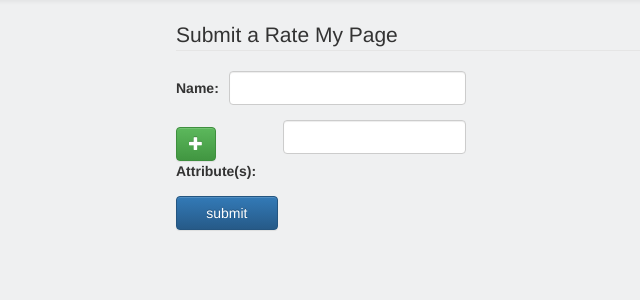
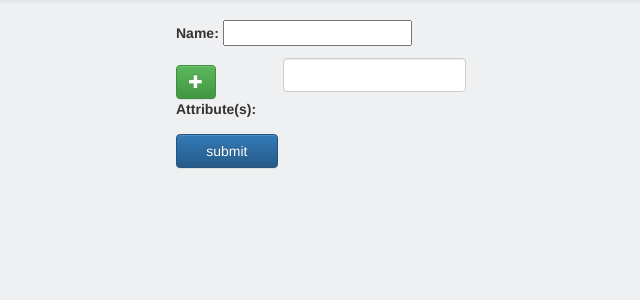
Before and after one commit to ryanchristopherwong8/RateMyBlank, a Django app: template src/templates/submit_ratedmodel.html in a window 1280 px wide. Shown: the part 52-352 px from the top of the page, without its empty margins (159-799 px from the left). Run offline with Django 3.2, Linux system fonts and the light colour scheme; the template is opened without the code that fills it: values that come from a table or form of the project are taken from there, others are empty; some libraries are stand-ins or nearby versions.

Commit message:
Refactor ratedmodel form and implement basic framework for adding a review
- views will now contain modelForm
- view.create will display form if request != Post
- view.create will add model from form if request == Post

```diff
--- a/RateMyBlank/urls.py
+++ b/RateMyBlank/urls.py
@@ -12,8 +12,7 @@ urlpatterns = patterns('',
 
     url(r'^admin/', include(admin.site.urls)),
     url(r'^$', ratedmodelview.index, name='index'),
-    url(r'^ratedmodel/submit/$', ratedmodelview.submit, name='ratedmodelsubmit'),
-    url(r'^ratedmodel/submit/create/$', ratedmodelview.create, name='ratedmodelcreate'),
+    url(r'^ratedmodel/create/$', ratedmodelview.create, name='ratedmodelcreate'),
     url(r'^(?P<ratedModelName>[-\w]+)/(?P<ratedModelId>[-\w]+)/$', ratedmodelview.show, name='ratedmodelshow'),
     url(r'^(?P<ratedModelName>[-\w]+)/(?P<ratedModelId>[-\w]+)/(?P<ratedObjectName>[-\w]+)/(?P<ratedObjectId>[-\w]+)/', ratedobjectview.show, name='ratedobjectshow'),
     url(r'^(?P<ratedModelName>[-\w]+)/(?P<ratedModelId>[-\w]+)/create/$', ratedobjectview.create, name='ratedobjectcreate'),
--- a/src/templates/index.html
+++ b/src/templates/index.html
@@ -17,7 +17,7 @@
 </ul>
 
 {% if current_user.is_authenticated %}
-<a href="/ratedmodel/submit">
+<a href="/ratedmodel/create">
     <button type="button" class="btn btn-default">
         <span class="glyphicon glyphicon-plus"></span>
         Create a "Rate My Page"
--- a/src/templates/submit_ratedmodel.html
+++ b/src/templates/submit_ratedmodel.html
@@ -10,22 +10,13 @@
 
 {% block body_block %}
 
-<form class="form-horizontal" method="post" action="create/">
+  <form class="form-horizontal" method="post" action="">
     {% csrf_token %}
-  <fieldset>
-      <!-- Form Name -->
-    <legend>Submit a Rate My Page</legend>
-
       <div id="forms">
       {{ form.as_p }}
-
-      <!-- Text input-->
-      <div class="form-group">
-        <label class="col-md-1 control-label" for="name">Name:</label>
-        <div class="col-md-5">
-          <input id="name" name="name" type="text" placeholder="" class="form-control input-md pull-left" required="">
-        </div>
-      </div>
+        {% for hidden in form.hidden_fields %}
+          {{ hidden }}
+        {% endfor %}
 
         <div class="form-group">
           <label id="attributeLabel" class="col-md-2 control-label" for="attribute">
@@ -37,11 +28,8 @@
           </div>
         </div>
       </div>
+
       <input type="submit" class="btn btn-primary col-md-2" value="submit" />
-
-  </fieldset>
   </form>
 
-
-
 {% endblock %}
--- a/src/views/ratedmodelview.py
+++ b/src/views/ratedmodelview.py
@@ -1,5 +1,7 @@
 from django.shortcuts import render
-
+from django.shortcuts import render_to_response
+from django import forms
+from django.template import RequestContext
 from src.models.ratedmodel import RatedModel
 from src.models.ratedobject import RatedObject
 from src.models.attribute import Attribute
@@ -7,6 +9,15 @@ from datetime import datetime
 from django.utils.dateformat import DateFormat
 from django.http import HttpResponseRedirect
 from django.core.urlresolvers import reverse
+
+class RatedModelForm(forms.ModelForm):
+    name = forms.CharField(max_length=200)
+    dt = datetime.now()
+    df = DateFormat(dt)
+    created_at = forms.DateField(widget = forms.HiddenInput(), initial = df.format('Y-m-d'))
+    class Meta:
+        model = RatedModel
+        fields = ('name', 'created_at')
 
 #Show all
 def index(request):
@@ -21,22 +32,20 @@ def show(request, ratedModelName, ratedModelId):
   ratedmodel = RatedModel.objects.get(pk=ratedModelId)
   return render(request, 'ratedmodel.html', {"ratedobjects": ratedobjects, "current_user": current_user, "ratedmodel": ratedmodel})
 
-#Show form for submitting
-def submit(request):
-  current_user = request.user
-  return render(request, 'submit_ratedmodel.html', {"current_user": current_user})
-
 #create new models
 def create(request):
-  attributeList = request.POST.getlist('attribute')
-  dt = datetime.now()
-  df = DateFormat(dt)
-  ratedmodel = RatedModel(name = request.POST['name'], created_at = df.format('Y-m-d'))
-  ratedmodel.save()
-
-  for i in attributeList:
-    attribute = Attribute(name = i, rated_model_id = ratedmodel.id)
-    attribute.save()
-
-  url = reverse('ratedmodelshow', kwargs={'ratedModelName' : ratedmodel.name.replace(" ",""), 'ratedModelId' : str(ratedmodel.id)})
-  return HttpResponseRedirect(url)
+  context = RequestContext(request)
+  if request.method == "POST":
+    form = RatedModelForm(request.POST)
+    if form.is_valid():
+      ratedmodel = form.save(commit=True)
+      attributeList = request.POST.getlist('attribute')
+      for i in attributeList:
+        attribute = Attribute(name = i, rated_model_id = ratedmodel.id)
+        attribute.save()
+      url = reverse('ratedmodelshow', kwargs={'ratedModelName' : ratedmodel.name.replace(" ",""), 'ratedModelId' : str(ratedmodel.id)})
+      return HttpResponseRedirect(url)
+  else:
+    current_user = request.user
+    form = RatedModelForm()
+    return render_to_response('submit_ratedmodel.html', {"current_user": current_user, "form": form}, context)
```
Also changed, not shown: src/templates/ratedobject.html (+34 -0 lines). Lines whose indentation alone changed are shown as unchanged.
